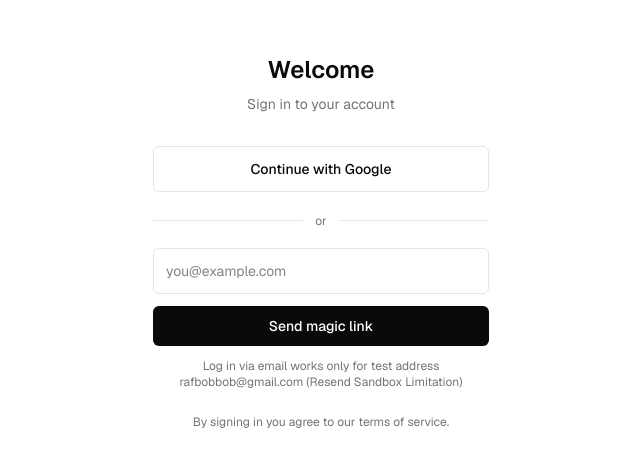
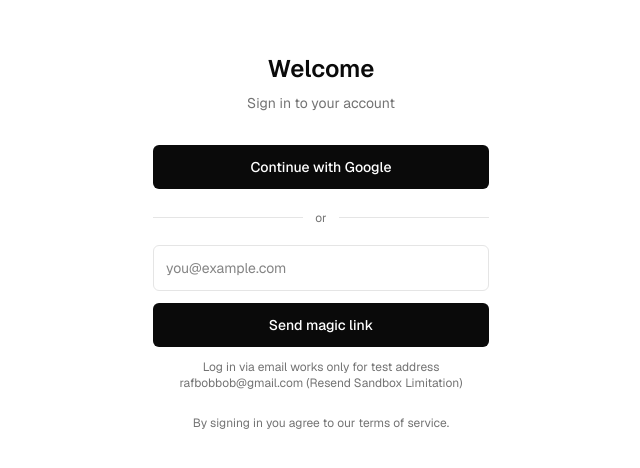
Before and after one commit to sabaudianin/starter-template-next, a Next.js app: page /login in a window 1280 px wide. Shown: the part 158-626 px from the top of the page, without its empty margins (319-959 px from the left). Built offline with nearby package versions, Linux system fonts and the light colour scheme; no server answers.

Commit message:
add submit button to form

```diff
--- a/src/app/login/page.tsx
+++ b/src/app/login/page.tsx
@@ -1,6 +1,7 @@
-import { signInWithGoogle, signInWithEmail } from "@/app/actions/auth"
-import { auth } from "@/auth"
-import { redirect } from "next/navigation"
+import { signInWithGoogle, signInWithEmail } from "@/app/actions/auth";
+import { auth } from "@/auth";
+import { redirect } from "next/navigation";
+import { SubmitButton } from "@/components/submit-button/submit-button";
 
 export default async function LoginPage() {
     const session = await auth()
@@ -17,11 +18,9 @@ export default async function LoginPage() {
                 </div>
 
                 <form action={signInWithGoogle} className="mb-4">
-                    <button type="submit"
-                        className="w-full rounded-md border border-border py-3 text-sm font-medium
-                       hover:bg-muted transition-colors">
+                    <SubmitButton>
                         Continue with Google
-                    </button>
+                    </SubmitButton>
                 </form>
 
                 <div className="relative mb-4">
@@ -45,11 +44,9 @@ export default async function LoginPage() {
                        px-3 py-3 text-sm outline-none focus:ring-2
                        focus:ring-foreground/20"
                     />
-                    <button type="submit"
-                        className="w-full rounded-md bg-foreground text-background
-                       py-2.5 text-sm font-medium">
+                    <SubmitButton>
                         Send magic link
-                    </button>
+                    </SubmitButton>
                     <p className="text-center text-xs text-muted-foreground">Log in via email works only for test address rafbobbob@gmail.com (Resend Sandbox Limitation)</p>
                 </form>
 
--- /dev/null
+++ b/src/components/submit-button/submit-button.tsx
@@ -0,0 +1,12 @@
+"use client";
+import { useFormStatus } from "react-dom";
+
+export function SubmitButton({ children }: { children: React.ReactNode }) {
+    const { pending } = useFormStatus();
+    return (
+        <button type="submit" disabled={pending}
+            className="w-full rounded-md bg-foreground text-background py-3 text-sm font-medium hover:opacity-80 transition-opacity disabled:opacity-50">
+            {pending ? "Loading..." : children}
+        </button>
+    )
+}
```
